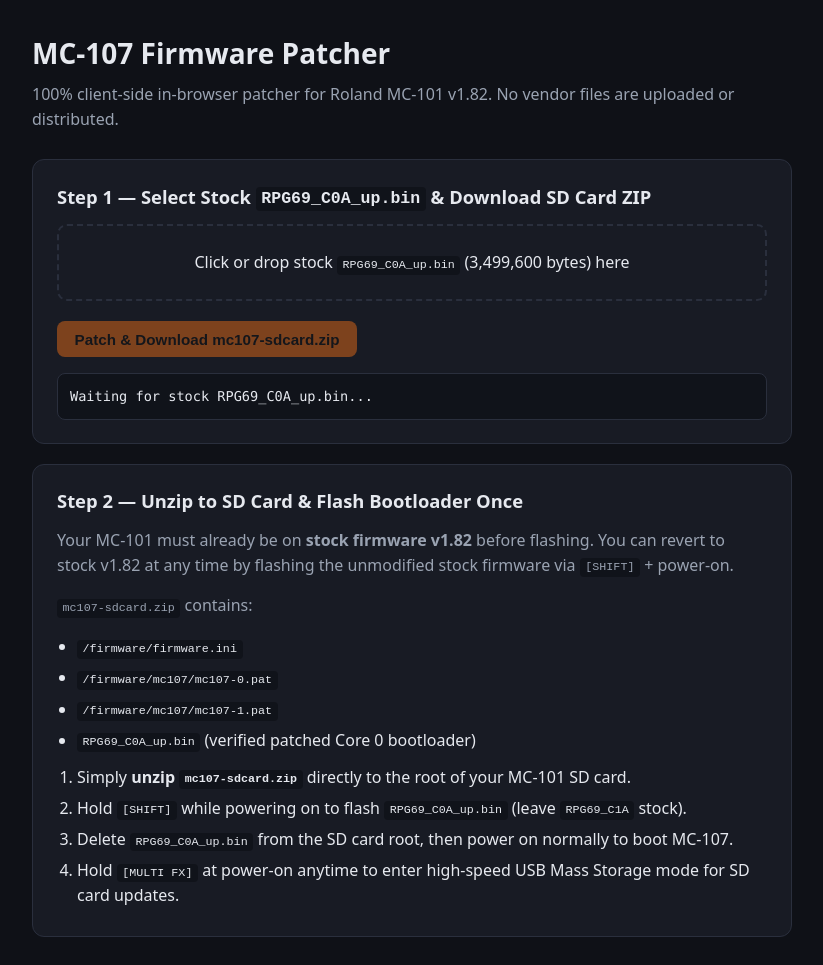
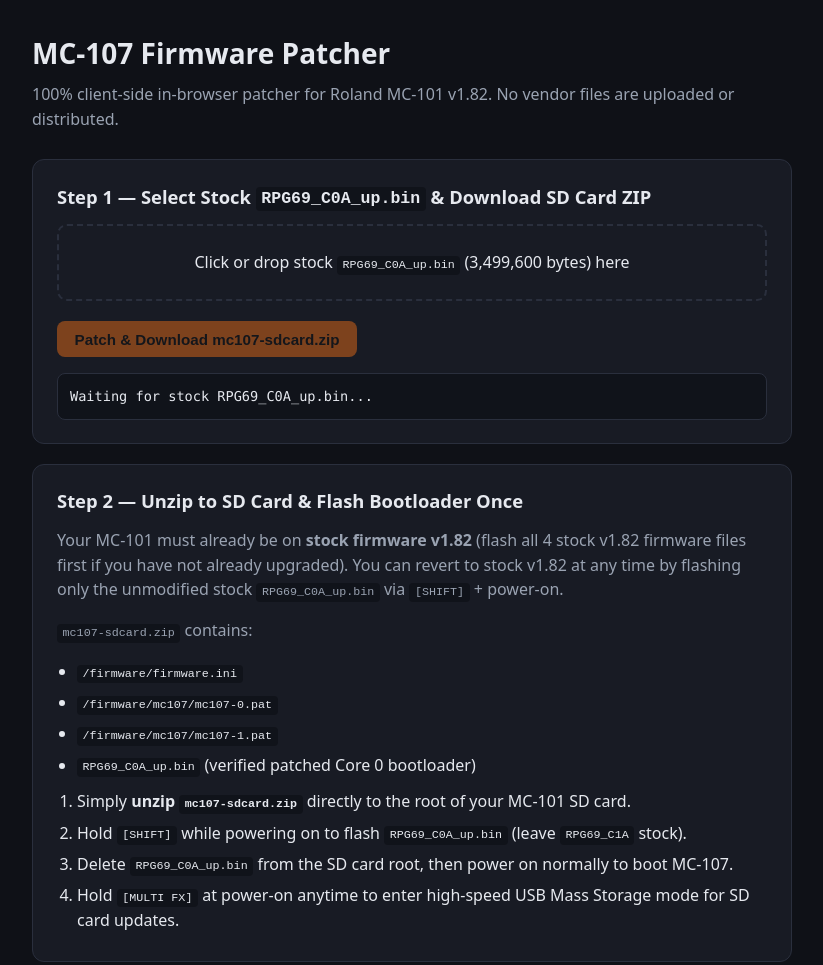
Before and after one commit to edco/mc-107, a plain HTML site: page docs/index.html in a window 1280 px wide. Shown: the whole page, without its empty margins (228-1051 px from the left). Drawn offline with Linux system fonts and the light colour scheme.

Commit message:
Clarify 4-file stock v1.82 upgrade vs single-file RPG69_C0A_up.bin revert

```diff
--- a/docs/index.html
+++ b/docs/index.html
@@ -116,7 +116,7 @@
     <div class="card">
       <h2>Step 2 — Unzip to SD Card &amp; Flash Bootloader Once</h2>
       <p style="margin-top:0;color:var(--muted)">
-        Your MC-101 must already be on <strong>stock firmware v1.82</strong> before flashing. You can revert to stock v1.82 at any time by flashing the unmodified stock firmware via <code>[SHIFT]</code> + power-on.
+        Your MC-101 must already be on <strong>stock firmware v1.82</strong> (flash all 4 stock v1.82 firmware files first if you have not already upgraded). You can revert to stock v1.82 at any time by flashing only the unmodified stock <code>RPG69_C0A_up.bin</code> via <code>[SHIFT]</code> + power-on.
       </p>
       <p style="margin-top:0;color:var(--muted)">
         <code>mc107-sdcard.zip</code> contains:
```
Also changed, not shown: 1 other file.
